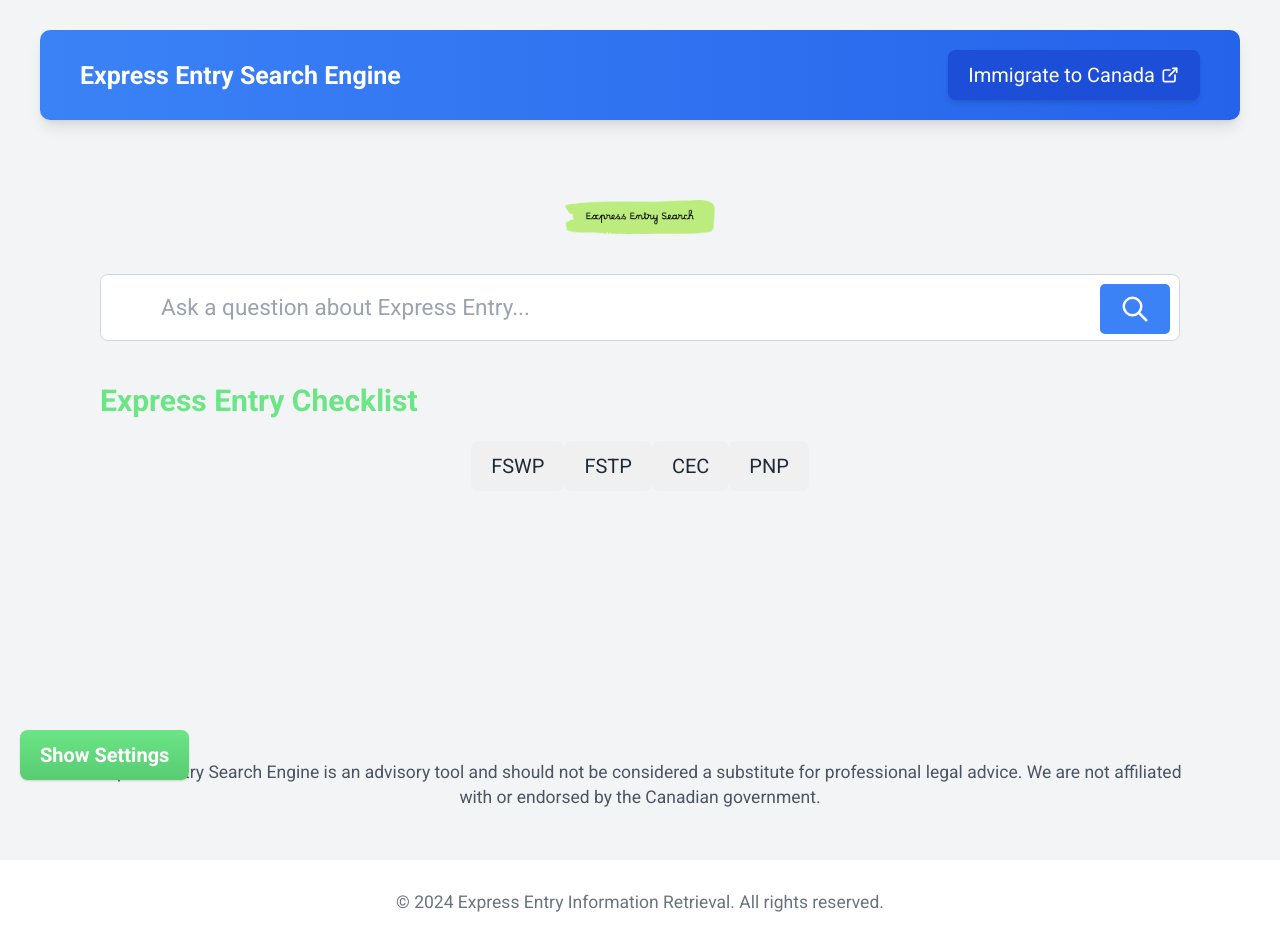
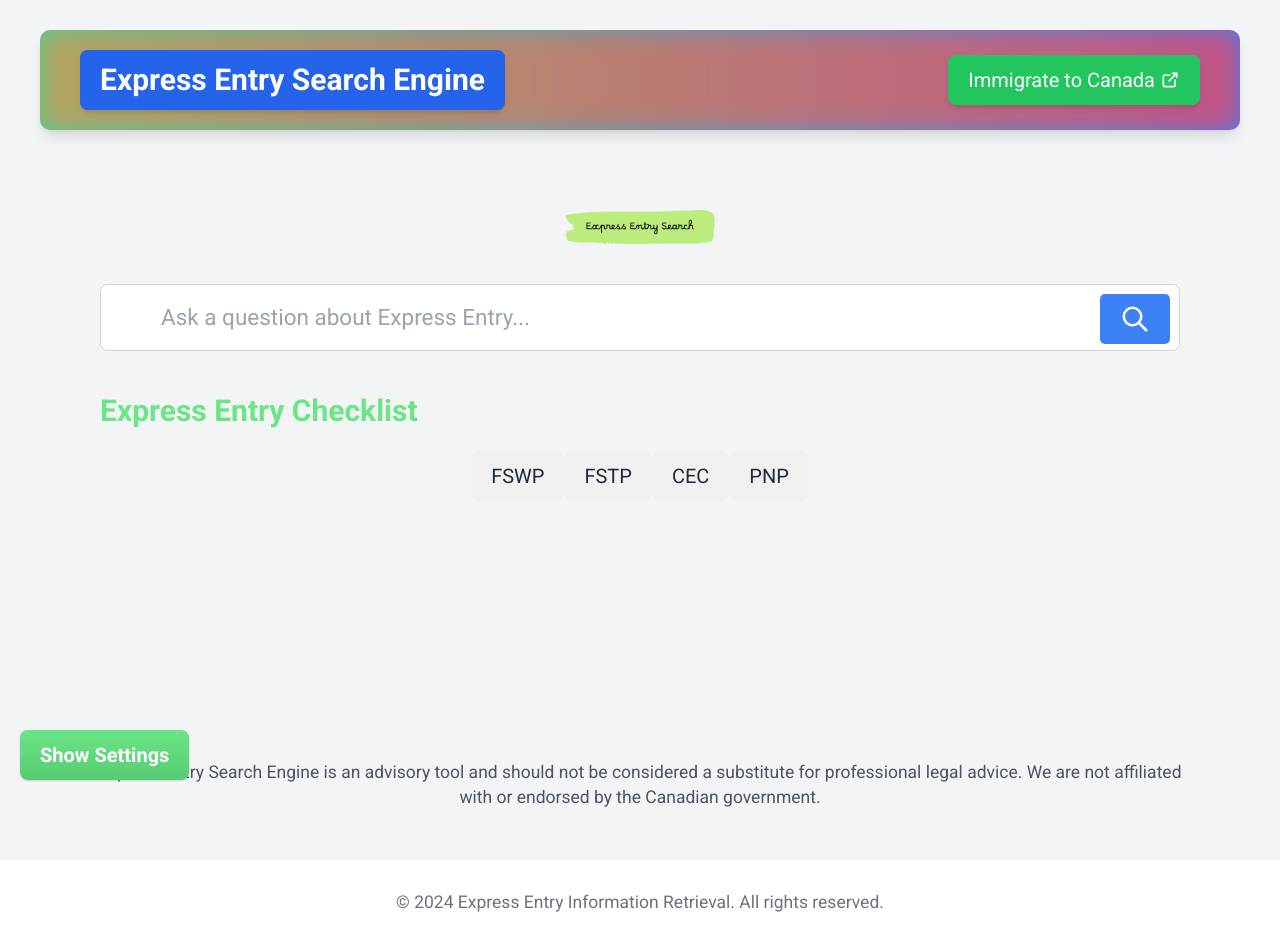
Before and after one commit to ishtihoss/expressentry, a Next.js app: page / in a window 1280 px wide. Built offline with nearby package versions, Linux system fonts and the light colour scheme.

Commit message:
overboard with retro checkpoint

```diff
--- a/components/Navbar.tsx
+++ b/components/Navbar.tsx
@@ -3,23 +3,26 @@ import { FC } from "react";
 
 export const Navbar: FC = () => {
   return (
-    <nav className="flex items-center justify-between bg-gradient-to-r from-blue-500 to-blue-600 py-4 px-8 rounded-lg shadow-lg">
-      <div className="flex items-center">
-        <a href="https://expressentry.ca" className="text-xl font-bold text-white hover:text-blue-200 transition-colors duration-200">
+    <nav className="bg-gradient-to-r from-green-400 to-blue-500 py-4 px-8 rounded-lg shadow-lg relative overflow-hidden">
+      <div className="flex items-center justify-between relative z-10">
+        <a
+          href="https://expressentry.ca"
+          className="text-2xl font-bold text-white hover:text-yellow-200 transition-colors duration-200 inline-block bg-blue-600 px-4 py-2 rounded-md shadow-md transform hover:scale-110 hover:rotate-3"
+        >
           Express Entry Search Engine
         </a>
-      </div>
-      <div>
         <a
           href="https://www.canada.ca/en/immigration-refugees-citizenship/services/immigrate-canada.html"
           target="_blank"
           rel="noopener noreferrer"
-          className="flex items-center text-white hover:text-blue-200 transition-colors duration-200 bg-blue-700 hover:bg-blue-800 px-4 py-2 rounded-md shadow-md"
+          className="flex items-center text-white hover:text-yellow-200 transition-colors duration-200 bg-green-500 hover:bg-green-600 px-4 py-2 rounded-md shadow-md transform hover:scale-110 hover:-rotate-3"
         >
           <span className="hidden sm:inline-block mr-1">Immigrate to Canada</span>
           <IconExternalLink size={20} />
         </a>
       </div>
+      <div className="absolute top-0 left-0 right-0 bottom-0 bg-gradient-to-r from-purple-500 to-pink-500 rounded-lg blur-md opacity-50 animate-pulse"></div>
+      <div className="absolute top-0 left-0 right-0 bottom-0 bg-gradient-to-r from-yellow-500 to-red-500 rounded-lg blur-md opacity-50 animate-pulse animation-delay-2000"></div>
     </nav>
   );
 };
```
